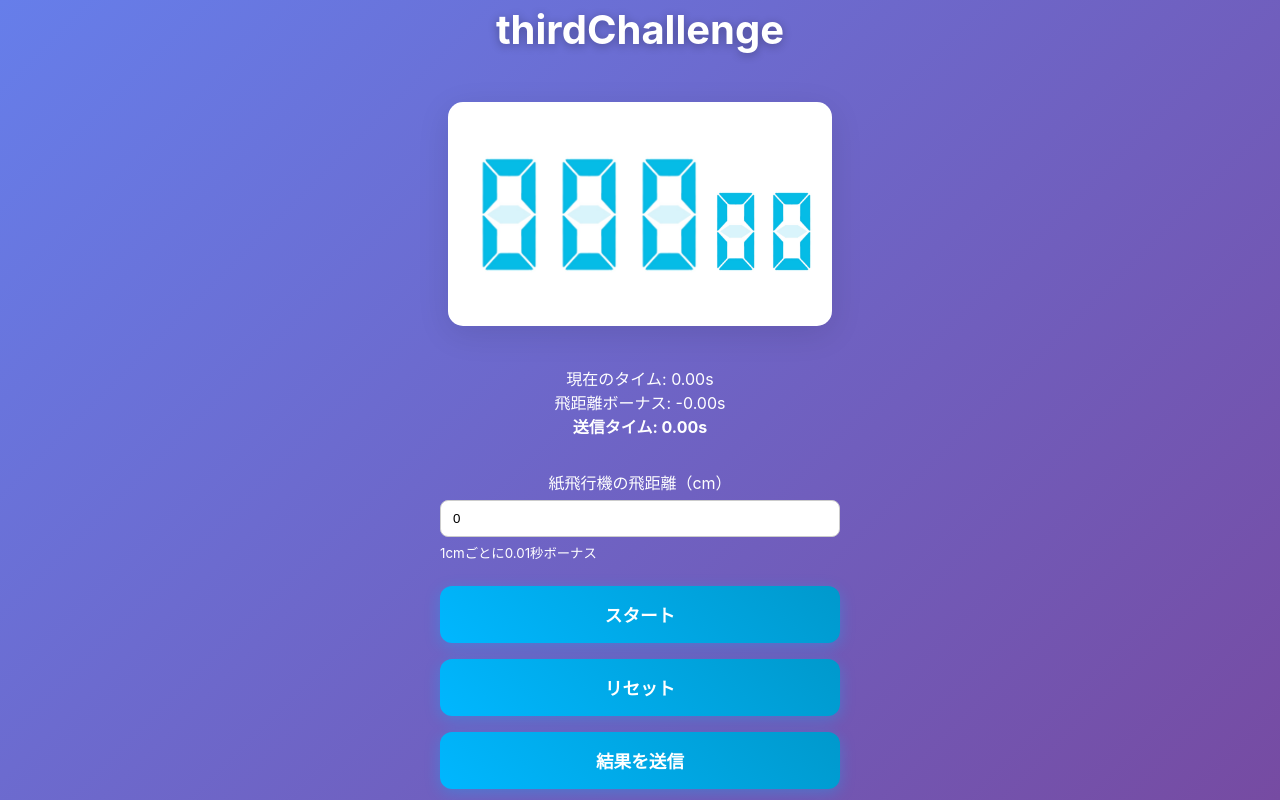
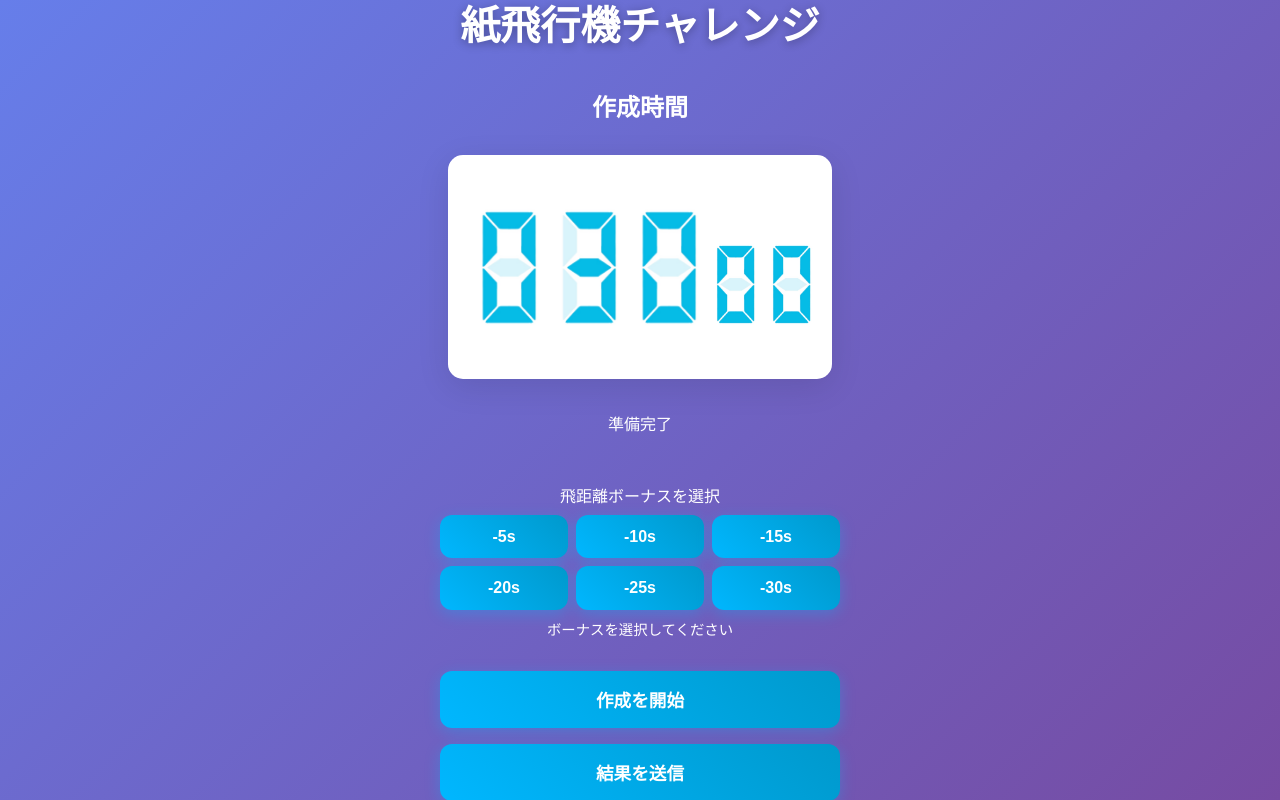
Before and after one commit to nnktm/2025_TimeAttack, a Next.js app: page /1/thirdChallenge in a window 1280 px wide. Built offline with nearby package versions, Linux system fonts and the light colour scheme.

Commit message:
げーム性の改変UIの向上

```diff
--- a/src/app/[id]/thirdChallenge/page.tsx
+++ b/src/app/[id]/thirdChallenge/page.tsx
@@ -12,26 +12,57 @@ const ThirdChallenge = () => {
   const [isSubmitting, setIsSubmitting] = useState(false);
   const [isLoading, setIsLoading] = useState(false);
   const id = useParams().id as string;
-  const [distanceCm, setDistanceCm] = useState<number>(0);
+  const [selectedBonus, setSelectedBonus] = useState<number>(0); // 選択されたボーナス秒数
+  const [buildTimer, setBuildTimer] = useState(30); // 作成用30秒タイマー
+  const [isBuildTimeUp, setIsBuildTimeUp] = useState(false);
+  const [buildTimerActive, setBuildTimerActive] = useState(false);
 
+  // 作成用30秒カウントダウンタイマー
+  useEffect(() => {
+    if (!buildTimerActive) return;
+    const timerId = setInterval(() => {
+      setBuildTimer((prev) => {
+        if (prev <= 0.01) {
+          setIsBuildTimeUp(true);
+          setBuildTimerActive(false);
+          return 0;
+        }
+        return Math.round((prev - 0.01) * 100) / 100;
+      });
+    }, 10);
+    return () => clearInterval(timerId);
+  }, [buildTimerActive]);
+
+  // チャレンジタイマー（作成時間終了後に開始可能）
   useEffect(() => {
     const timerId =
-      isPlaying === true
+      isPlaying === true && isBuildTimeUp
         ? setInterval(() => {
             setTimer((time) => Math.round((time + 0.01) * 100) / 100);
           }, 10)
         : undefined;
     return () => timerId && clearInterval(timerId);
-  }, [isPlaying]);
+  }, [isPlaying, isBuildTimeUp]);
 
-  const resetTimer = () => {
+  // 選択可能なボーナス秒数
+  const bonusOptions = [5, 10, 15, 20, 25, 30];
+
+  const startBuildTimer = () => {
+    if (isSubmitting || buildTimerActive) return;
+    setBuildTimerActive(true);
+    setIsBuildTimeUp(false);
+  };
+
+  const stopBuildTimer = () => {
     if (isSubmitting) return;
-    setTimer(0);
-    setIsPlaying(false);
+    setBuildTimerActive(false);
+    if (buildTimer > 0) {
+      setIsBuildTimeUp(true);
+    }
   };
 
   const startTimer = () => {
-    if (isSubmitting) return;
+    if (isSubmitting || !isBuildTimeUp) return;
     setIsPlaying(true);
   };
 
@@ -42,13 +73,13 @@ const ThirdChallenge = () => {
 
   const handleSubmit = async () => {
     if (isSubmitting || isLoading) return;
-    const deduction = Math.min((Number(distanceCm) || 0) * 0.01, 50);
+    const deduction = selectedBonus;
     const adjustedTime = Math.round((timer - deduction) * 100) / 100;
     console.log('handleSubmit', {
       id,
       thirdTime: adjustedTime,
       rawTime: timer,
-      distanceCm,
+      selectedBonus,
       deduction,
     });
 
@@ -82,17 +113,22 @@ const ThirdChallenge = () => {
   return (
     <div className={styles.container}>
       <div>{isLoading ? <LoadingModal isLoading={isLoading} /> : null}</div>
-      <h1>thirdChallenge</h1>
+      <h1>紙飛行機チャレンジ</h1>
+
+      {/* 作成用30秒タイマー */}
+      {!isBuildTimeUp && (
+        <div style={{ textAlign: 'center', marginBottom: '1rem' }}>
+          <h2 style={{ fontSize: '1.5rem', marginBottom: '0.5rem' }}>作成時間</h2>
           <div className={styles.timer}>
             {(() => {
-          const hundreds = Math.floor(timer / 100) % 10;
-          const tens = Math.floor(timer / 10) % 10;
-          const ones = Math.floor(timer) % 10;
-          const tenths = Math.floor((timer * 10) % 10);
-          const hundredths = Math.floor((timer * 100) % 10);
+              const hundreds = Math.floor(buildTimer / 100) % 10;
+              const tens = Math.floor(buildTimer / 10) % 10;
+              const ones = Math.floor(buildTimer) % 10;
+              const tenths = Math.floor((buildTimer * 10) % 10);
+              const hundredths = Math.floor((buildTimer * 100) % 10);
 
               // 画面サイズに応じて背景位置を調整
-          const isMobile = window.innerWidth <= 480;
+              const isMobile = typeof window !== 'undefined' && window.innerWidth <= 480;
               const integerOffset = isMobile ? -66 : -88;
               const decimalOffset = isMobile ? -46.2 : -61.6;
 
@@ -107,49 +143,107 @@ const ThirdChallenge = () => {
               const isDecimal = i >= 3; // 3番目以降は小数部分
               return (
                 <div
-              key={`${i}-${m}`}
+                  key={`build-${i}-${m}`}
                   className={`${styles.timerItemInteger} ${isDecimal ? styles.timerItemDecimal : ''}`}
                   style={{ backgroundPositionX: `${m}px` }}
                 />
               );
             })}
           </div>
+          <div style={{ marginTop: '0.5rem', fontSize: '1rem' }}>
+            {buildTimerActive ? '作成中...' : '準備完了'}
+          </div>
+        </div>
+      )}
+
+      {/* 作成終了後の情報表示 */}
+      {isBuildTimeUp && (
+        <div style={{ textAlign: 'center', marginTop: '8px', marginBottom: '1rem' }}>
           {(() => {
-        const deduction = Math.min((Number(distanceCm) || 0) * 0.01, 50);
+            const deduction = selectedBonus;
             const adjustedTime = Math.round((timer - deduction) * 100) / 100;
             return (
-          <div style={{ textAlign: 'center', marginTop: '8px' }}>
-            <div>現在のタイム: {timer.toFixed(2)}s</div>
-            <div>飛距離ボーナス: -{deduction.toFixed(2)}s</div>
+              <>
+                <div style={{ fontSize: '1.2rem', marginBottom: '0.5rem' }}>
+                  作成完了！飛距離ボーナスを選択してください
+                </div>
+                <div style={{ marginTop: '0.5rem' }}>
+                  <div>選択されたボーナス: -{deduction}s</div>
                   <div>
                     <strong>送信タイム: {adjustedTime.toFixed(2)}s</strong>
                   </div>
                 </div>
+              </>
             );
           })()}
+        </div>
+      )}
       <div className={styles.buttons}>
-        <label style={{ textAlign: 'center', marginBottom: '8px' }}>
-          紙飛行機の飛距離（cm）
-          <input
-            type="number"
-            inputMode="numeric"
-            min={0}
-            step={1}
-            value={distanceCm}
-            onChange={(e) => setDistanceCm(Math.max(0, Number(e.target.value)))}
+        {/* 飛距離ボーナス選択 */}
+        <div style={{ textAlign: 'center', marginBottom: '1rem' }}>
+          <label style={{ display: 'block', marginBottom: '0.5rem', fontSize: '1rem' }}>
+            飛距離ボーナスを選択
+          </label>
+          <div
             style={{
-              display: 'block',
-              width: '100%',
-              boxSizing: 'border-box',
-              padding: '10px 12px',
-              marginTop: '6px',
-              marginBottom: '6px',
-              borderRadius: '8px',
-              border: '1px solid #ccc',
+              display: 'grid',
+              gridTemplateColumns: 'repeat(3, 1fr)',
+              gap: '0.5rem',
+              marginBottom: '0.5rem',
             }}
-          />
-          <small style={{ display: 'block', textAlign: 'left' }}>1cmごとに0.01秒ボーナス</small>
-        </label>
+          >
+            {bonusOptions.map((bonus) => (
+              <button
+                key={bonus}
+                onClick={() => {
+                  if (!buildTimerActive && !isPlaying) {
+                    setSelectedBonus(bonus);
+                  }
+                }}
+                disabled={buildTimerActive || isPlaying}
+                className={styles.button}
+                style={{
+                  padding: '0.8rem 1rem',
+                  fontSize: '1rem',
+                  backgroundColor:
+                    selectedBonus === bonus ? 'rgba(0, 183, 255, 0.8)' : 'rgba(0, 183, 255, 0.5)',
+                  opacity: buildTimerActive || isPlaying ? 0.5 : 1,
+                  cursor: buildTimerActive || isPlaying ? 'not-allowed' : 'pointer',
+                }}
+              >
+                -{bonus}s
+              </button>
+            ))}
+          </div>
+          <small style={{ display: 'block', textAlign: 'center', fontSize: '0.9rem' }}>
+            {buildTimerActive
+              ? '作成中は選択できません'
+              : isPlaying
+                ? 'タイマー停止まで選択できません'
+                : selectedBonus > 0
+                  ? `選択中: -${selectedBonus}秒`
+                  : 'ボーナスを選択してください'}
+          </small>
+        </div>
+
+        {/* 作成タイマーのボタン */}
+        {!isBuildTimeUp && (
+          <>
+            {buildTimerActive ? (
+              <button onClick={stopBuildTimer} className={styles.button}>
+                作成を終了
+              </button>
+            ) : (
+              <button onClick={startBuildTimer} className={styles.button}>
+                作成を開始
+              </button>
+            )}
+          </>
+        )}
+
+        {/* チャレンジタイマーのボタン */}
+        {isBuildTimeUp && (
+          <>
             {isPlaying ? (
               <button onClick={stopTimer} className={styles.button}>
                 ストップ
@@ -159,9 +253,9 @@ const ThirdChallenge = () => {
                 スタート
               </button>
             )}
-        <button onClick={resetTimer} className={styles.button}>
-          リセット
-        </button>
+          </>
+        )}
+
         {isSubmit ? (
           <button
             onClick={() => (window.location.href = `/${id}/result`)}
@@ -170,7 +264,11 @@ const ThirdChallenge = () => {
             結果を表示
           </button>
         ) : (
-          <button onClick={handleSubmit} className={styles.button}>
+          <button
+            onClick={handleSubmit}
+            className={styles.button}
+            disabled={!isBuildTimeUp || selectedBonus === 0}
+          >
             結果を送信
           </button>
         )}
```
Also changed, not shown: src/app/[id]/result/page.tsx (+7 -4 lines). Lines whose indentation alone changed are shown as unchanged.
